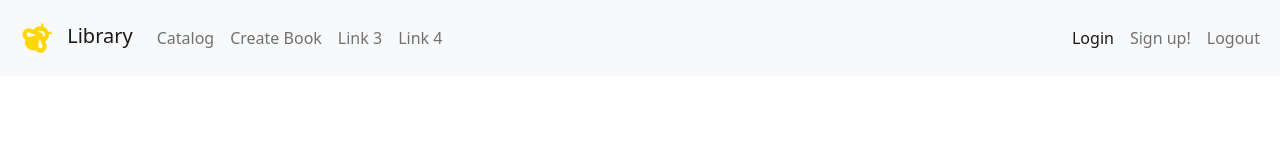
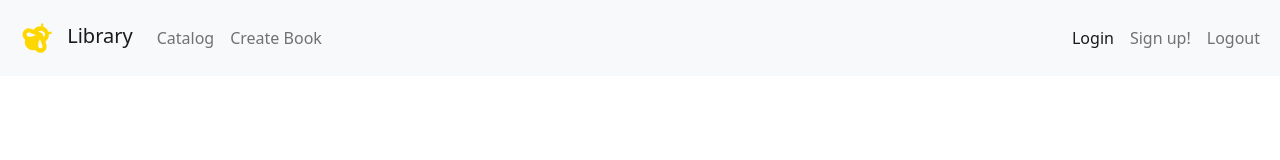
Before and after one commit to vichdz97/Library-Management-System, an Angular app in the folder ui/: page /login in a window 1280 px wide. Shown: the top 160 px of the page. Built offline with nearby package versions, Linux system fonts and the light colour scheme.

Commit message:
removed unnecessary links

```diff
--- a/ui/src/app/shared/navbar/navbar.component.html
+++ b/ui/src/app/shared/navbar/navbar.component.html
@@ -36,26 +36,6 @@
                         data-bs-toggle="collapse"
                         data-bs-target="#navbarSupportedContent">
                         Create Book
-                    </a>
-                </li>
-                <li class="nav-item">
-                    <a
-                        class="nav-link"
-                        routerLinkActive="active"
-                        [routerLink]="['/link3']"
-                        data-bs-toggle="collapse"
-                        data-bs-target="#navbarSupportedContent">
-                        Link 3
-                    </a>
-                </li>
-                <li class="nav-item">
-                    <a
-                        class="nav-link"
-                        routerLinkActive="active"
-                        [routerLink]="['/link4']"
-                        data-bs-toggle="collapse"
-                        data-bs-target="#navbarSupportedContent">
-                        Link 4
                     </a>
                 </li>
             </ul>
```
